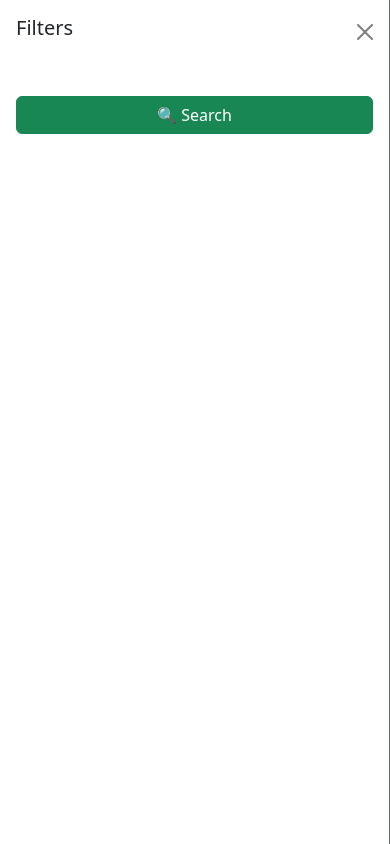
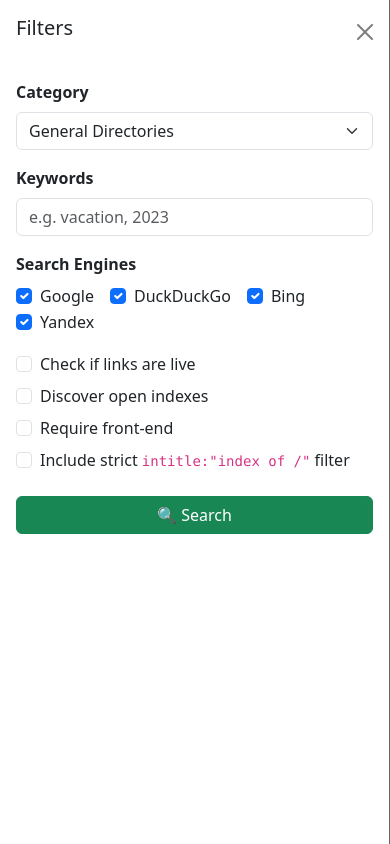
Before and after one commit to FluxArc/Digital-Wanderer, a Flask app: page / in a window 390 px wide, after a click on "⚙️ Filters". Run offline with Flask 3, Linux system fonts and the light colour scheme.

Commit message:
Update index.html

```diff
--- a/templates/index.html
+++ b/templates/index.html
@@ -1,115 +1,66 @@
-<!-- templates/index.html -->
 <!DOCTYPE html>
 <html lang="en" data-theme="light">
 <head>
-  <meta charset="UTF-8">
-  <meta name="viewport" content="width=device-width, initial-scale=1">
+  <meta charset="UTF-8"><meta name="viewport" content="width=device-width, initial-scale=1.0">
   <title>Digital Wanderer</title>
   <link href="https://cdn.jsdelivr.net/npm/bootstrap@5.3.0/dist/css/bootstrap.min.css" rel="stylesheet">
   <link href="{{ url_for('static', filename='css/style.css') }}" rel="stylesheet">
-</head>
-<body>
+</head><body>
 <nav class="navbar navbar-expand-lg navbar-light bg-light fixed-top">
   <div class="container-fluid">
     <a class="navbar-brand" href="#">🧭 Digital Wanderer</a>
     <button class="btn btn-outline-secondary" id="theme-toggle">🌙</button>
-    <button class="btn btn-outline-primary d-md-none ms-2"
-            data-bs-toggle="offcanvas" data-bs-target="#filterPanel">
-      ⚙️ Filters
-    </button>
+    <button class="btn btn-outline-primary d-md-none ms-2" data-bs-toggle="offcanvas" data-bs-target="#filterPanel">⚙️ Filters</button>
   </div>
 </nav>
+<div class="container-fluid" style="padding-top:70px"><div class="row">
 
-<div class="container-fluid" style="padding-top:70px">
-  <div class="row">
-
-    <!-- Desktop Filters -->
-    <div class="col-md-3 d-none d-md-block">
-      <div class="card p-3 mb-3">
-        <h5>Filters</h5>
+  <div class="col-md-3 d-none d-md-block"><div class="card p-3 mb-3"><h5>Filters</h5>
     <form id="filter-form" action="/search" method="post">
-          <!-- Category -->
-          <div class="mb-3">
-            <label class="form-label"><strong>Category</strong></label>
+      <div class="mb-3"><label class="form-label"><strong>Category</strong></label>
         <select class="form-select" name="category">
-              {% for cat in categories %}
-                <option value="{{ cat }}">{{ cat }}</option>
-              {% endfor %}
+          {% for cat in categories %}<option value="{{ cat }}">{{ cat }}</option>{% endfor %}
         </select>
       </div>
-          <!-- Keywords -->
-          <div class="mb-3">
-            <label class="form-label"><strong>Keywords</strong></label>
-            <input type="text" name="keywords" class="form-control"
-                   placeholder="comma-separated keywords">
+      <div class="mb-3"><label class="form-label"><strong>Keywords</strong></label>
+        <input type="text" name="keywords" class="form-control" placeholder="e.g. vacation, 2023">
       </div>
-          <!-- Engines -->
-          <div class="mb-3">
-            <label class="form-label"><strong>Search Engines</strong></label><br>
+      <div class="mb-3"><label class="form-label"><strong>Search Engines</strong></label><br>
         {% for name in SEARCH_ENGINES.keys() %}
         <div class="form-check form-check-inline">
-              <input class="form-check-input" type="checkbox" name="engines"
-                     value="{{ name }}" checked>
+          <input class="form-check-input" type="checkbox" name="engines" value="{{ name }}" checked>
           <label class="form-check-label">{{ name }}</label>
+        </div>{% endfor %}
       </div>
-            {% endfor %}
-          </div>
-          <!-- Options -->
-          <div class="form-check mb-2">
-            <input class="form-check-input" type="checkbox" id="checkLive"
-                   name="check_live">
-            <label class="form-check-label" for="checkLive">Check if links are live</label>
-          </div>
-          <div class="form-check mb-2">
-            <input class="form-check-input" type="checkbox" id="discover"
-                   name="discover">
-            <label class="form-check-label" for="discover">Discover open indexes</label>
-          </div>
-          <div class="form-check mb-2">
-            <input class="form-check-input" type="checkbox" id="requireFrontend"
-                   name="require_frontend">
-            <label class="form-check-label" for="requireFrontend">
-              Require front-end
-            </label>
-          </div>
+      <div class="form-check mb-2"><input class="form-check-input" type="checkbox" name="check_live" id="checkLive"><label class="form-check-label" for="checkLive">Check if links are live</label></div>
+      <div class="form-check mb-2"><input class="form-check-input" type="checkbox" name="discover" id="discover"><label class="form-check-label" for="discover">Discover open indexes</label></div>
+      <div class="form-check mb-2"><input class="form-check-input" type="checkbox" name="require_frontend" id="requireFrontend"><label class="form-check-label" for="requireFrontend">Require front-end</label></div>
+      <div class="form-check mb-2"><input class="form-check-input" type="checkbox" name="include_index" id="includeIndex"><label class="form-check-label" for="includeIndex">Include strict <code>intitle:"index of /"</code> filter</label></div>
       <button class="btn btn-success w-100 mt-3" type="submit">🔍 Search</button>
     </form>
-      </div>
-    </div>
+  </div></div>
 
-    <!-- Results & History -->
   <div class="col-md-9">
-      <div id="spinner" class="text-center my-5 d-none">
-        <div class="spinner-border"><span class="visually-hidden">Loading…</span></div>
-      </div>
-      <div class="d-flex justify-content-between align-items-center mb-2">
-        <button class="btn btn-sm btn-outline-secondary" id="copy-all">
-          📋 Copy All
-        </button>
-      </div>
+    <div id="spinner" class="text-center my-5 d-none"><div class="spinner-border"><span class="visually-hidden">Loading…</span></div></div>
+    <div class="d-flex justify-content-between align-items-center mb-2"><button class="btn btn-sm btn-outline-secondary" id="copy-all">📋 Copy All</button></div>
     <ul id="history-list" class="list-group mb-3"></ul>
     <div id="results"></div>
   </div>
 
-  </div>
-</div>
+</div></div>
 
-<!-- Offcanvas Mobile Filters -->
-<div class="offcanvas offcanvas-start" tabindex="-1" id="filterPanel">
-  <div class="offcanvas-header">
-    <h5>Filters</h5>
-    <button class="btn-close" data-bs-dismiss="offcanvas"></button>
-  </div>
-  <div class="offcanvas-body">
-    <form id="filter-form-mobile" action="/search" method="post">
-      <!-- replicate the same inputs here -->
-      <!-- ... -->
+<div class="offcanvas offcanvas-start" tabindex="-1" id="filterPanel"><div class="offcanvas-header"><h5>Filters</h5><button class="btn-close" data-bs-dismiss="offcanvas"></button></div>
+  <div class="offcanvas-body"><form id="filter-form-mobile" action="/search" method="post">
+      <div class="mb-3"><label class="form-label"><strong>Category</strong></label><select class="form-select" name="category">{% for cat in categories %}<option value="{{ cat }}">{{ cat }}</option>{% endfor %}</select></div>
+      <div class="mb-3"><label class="form-label"><strong>Keywords</strong></label><input type="text" name="keywords" class="form-control" placeholder="e.g. vacation, 2023"></div>
+      <div class="mb-3"><label class="form-label"><strong>Search Engines</strong></label><br>{% for name in SEARCH_ENGINES.keys() %}<div class="form-check form-check-inline"><input class="form-check-input" type="checkbox" name="engines" value="{{ name }}" checked><label class="form-check-label">{{ name }}</label></div>{% endfor %}</div>
+      <div class="form-check mb-2"><input class="form-check-input" type="checkbox" name="check_live"><label class="form-check-label">Check if links are live</label></div>
+      <div class="form-check mb-2"><input class="form-check-input" type="checkbox" name="discover"><label class="form-check-label">Discover open indexes</label></div>
+      <div class="form-check mb-2"><input class="form-check-input" type="checkbox" name="require_frontend"><label class="form-check-label">Require front-end</label></div>
+      <div class="form-check mb-2"><input class="form-check-input" type="checkbox" name="include_index"><label class="form-check-label">Include strict <code>intitle:"index of /"</code> filter</label></div>
       <button class="btn btn-success w-100 mt-3" type="submit">🔍 Search</button>
-    </form>
-  </div>
-</div>
+  </form></div></div>
 
 <script src="https://cdn.jsdelivr.net/npm/bootstrap@5.3.0/dist/js/bootstrap.bundle.min.js"></script>
 <script src="{{ url_for('static', filename='js/main.js') }}"></script>
-</body>
-</html>
+</body></html>
```
Lines whose indentation alone changed are shown as unchanged.
